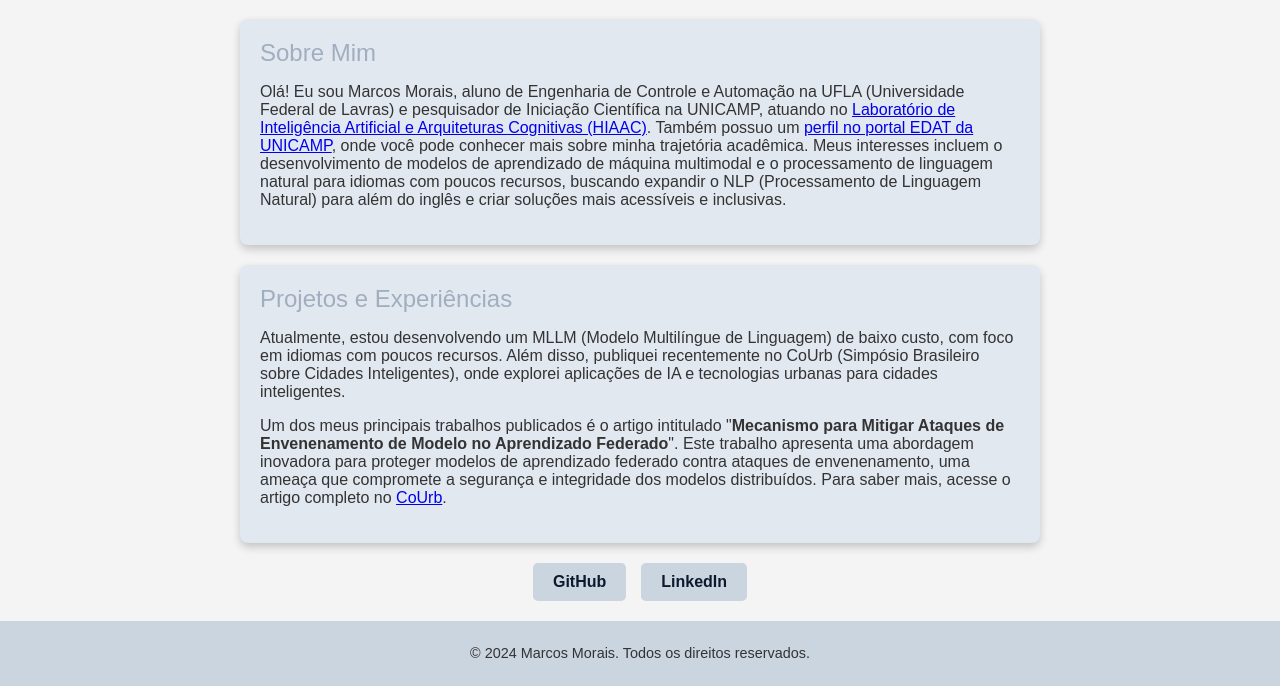
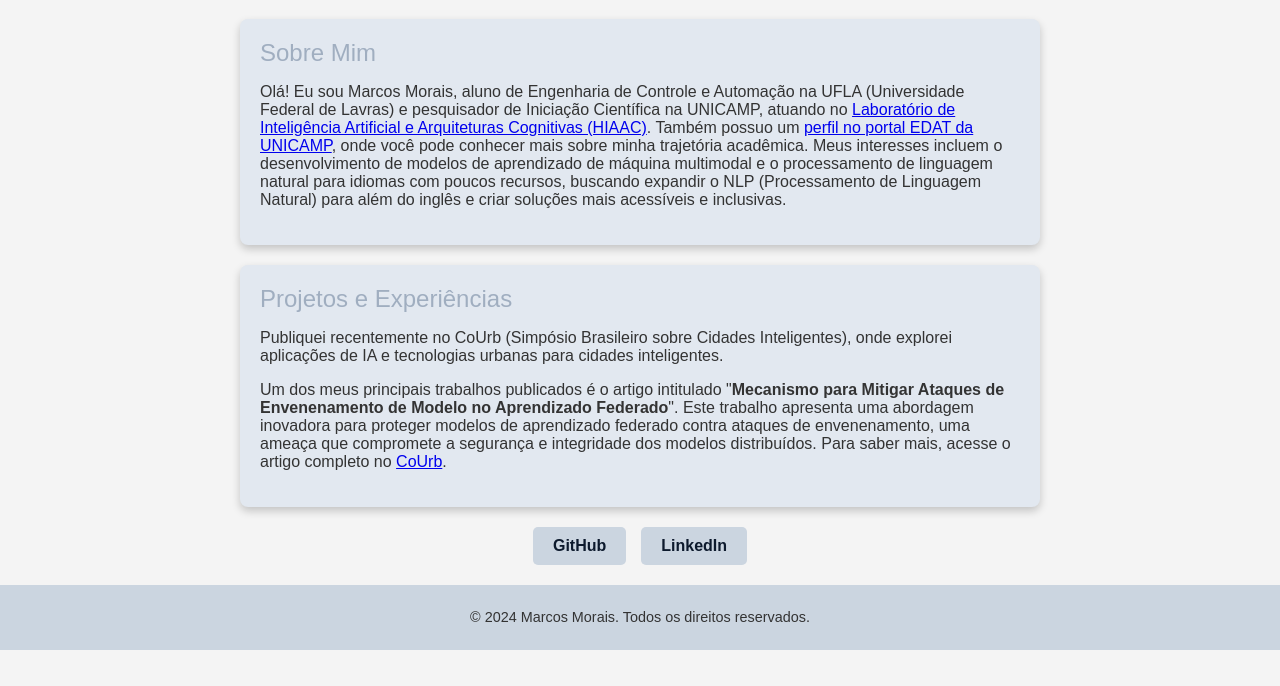
Before and after one commit to Morais727/Marcos_Morais.github.io, a plain HTML site: page index.html in a window 1280 px wide. Shown: the part 264-950 px from the top of the page. After the commit the page ends 914 px from the top, so only its background shows below. Drawn offline with Linux system fonts and the light colour scheme.

Commit message:
Update index.html

```diff
--- a/index.html
+++ b/index.html
@@ -92,7 +92,7 @@
 
         <section class="projects">
             <h2>Projetos e Experiências</h2>
-            <p>Atualmente, estou desenvolvendo um MLLM (Modelo Multilíngue de Linguagem) de baixo custo, com foco em idiomas com poucos recursos. Além disso, publiquei recentemente no CoUrb (Simpósio Brasileiro sobre Cidades Inteligentes), onde explorei aplicações de IA e tecnologias urbanas para cidades inteligentes.</p>
+            <p>Publiquei recentemente no CoUrb (Simpósio Brasileiro sobre Cidades Inteligentes), onde explorei aplicações de IA e tecnologias urbanas para cidades inteligentes.</p>
 
             <p>Um dos meus principais trabalhos publicados é o artigo intitulado "<strong>Mecanismo para Mitigar Ataques de Envenenamento de Modelo no Aprendizado Federado</strong>". Este trabalho apresenta uma abordagem inovadora para proteger modelos de aprendizado federado contra ataques de envenenamento, uma ameaça que compromete a segurança e integridade dos modelos distribuídos. Para saber mais, acesse o artigo completo no <a href="https://sol.sbc.org.br/index.php/courb/article/view/30002" target="_blank">CoUrb</a>.</p>
         </section>
```
